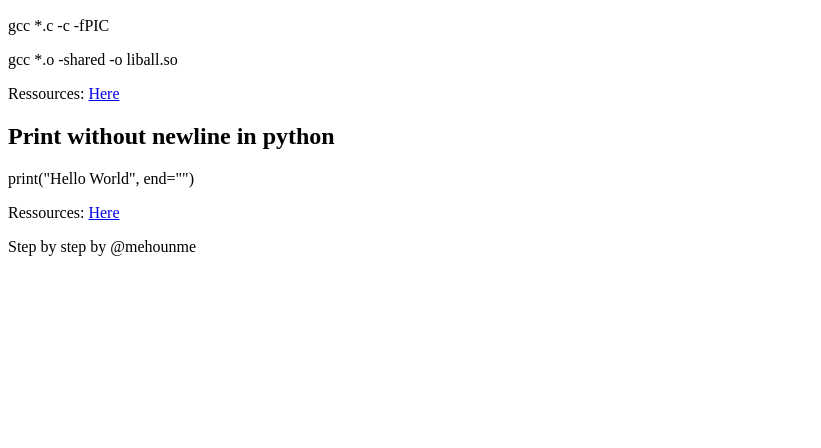
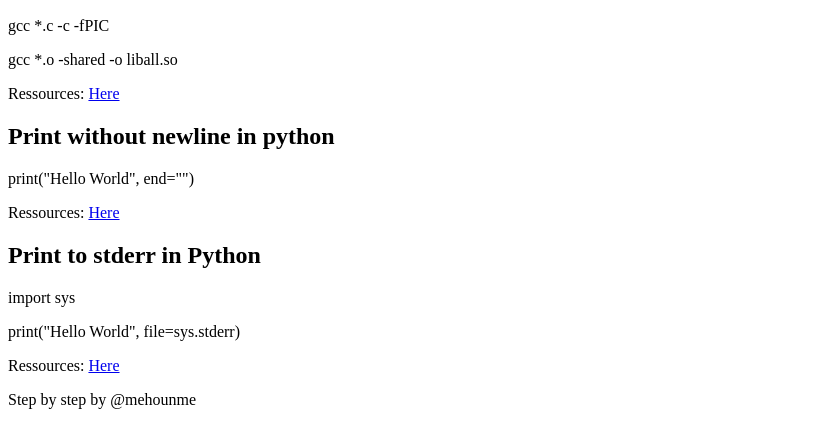
Before and after one commit to credo4/howtos, a plain HTML site: page index.html in a window 1280 px wide. Shown: the part 96-544 px from the top of the page, without its empty margins (0-821 px from the left). Drawn offline with Linux system fonts and the light colour scheme.

Commit message:
Print to stderr in Python

```diff
--- a/index.html
+++ b/index.html
@@ -7,4 +7,8 @@
 <h2>Print without newline in python</h2>
 <p>print("Hello World", end="")</p>
 <p>Ressources: <a href="https://blog.enterprisedna.co/python-print-without-newline-easy-step-by-step-guide/">Here</a></p>
+<h2>Print to stderr in Python</h2>
+<p>import sys</p>
+<p>print("Hello World", file=sys.stderr)</p>
+<p>Ressources: <a href="https://blogboard.io/blog/knowledge/python-print-to-stderr/">Here</a></p>
 <p>Step by step by @mehounme</p>
```
